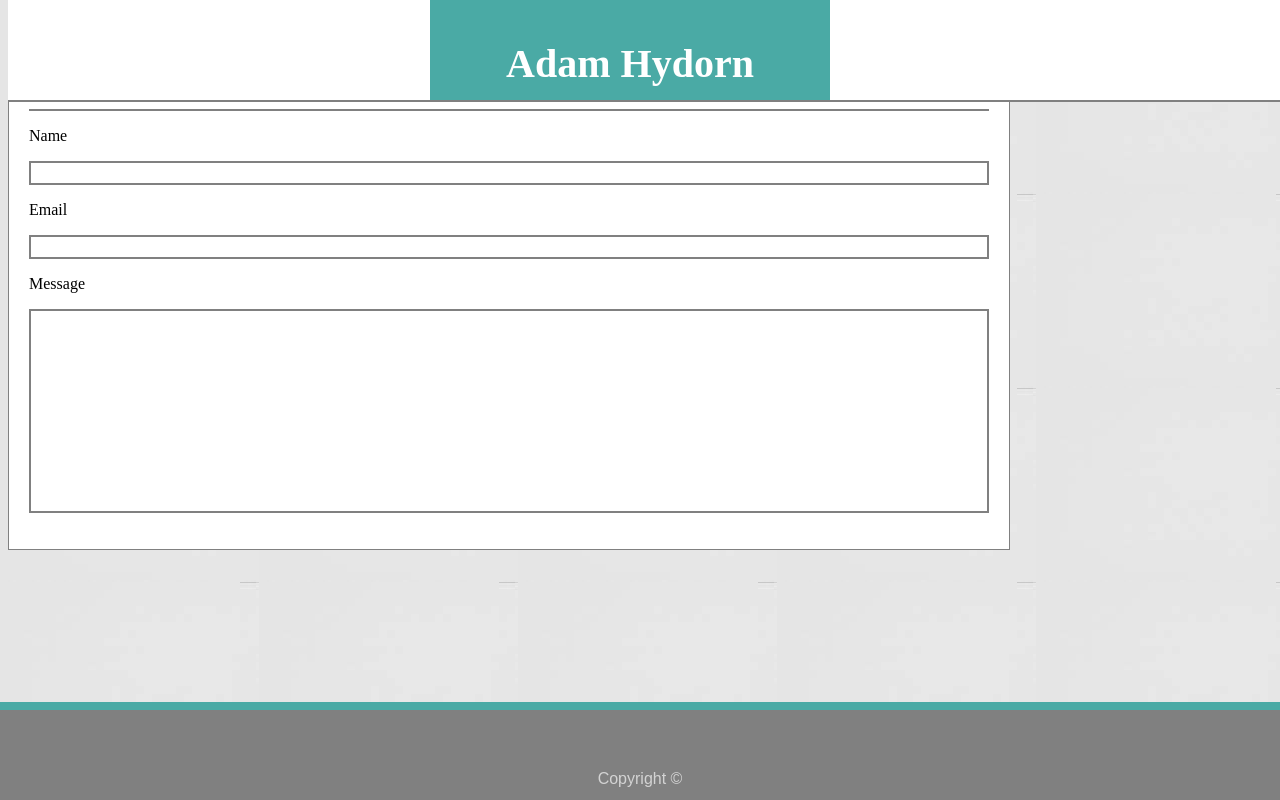
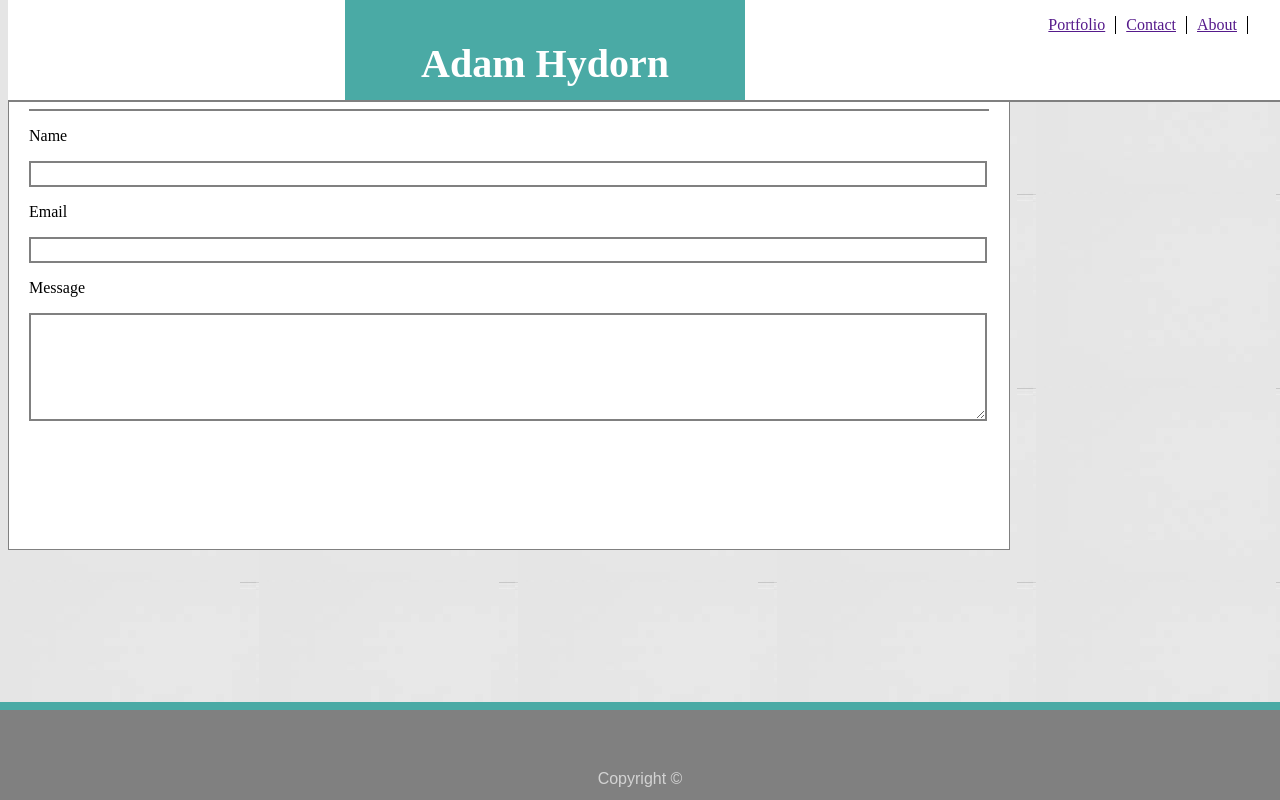
Before and after one commit to ahydorn/Basic-Portfolio, a plain HTML site: page contact.html in a window 1280 px wide. Drawn offline with Linux system fonts and the light colour scheme.

Commit message:
fixed name-box positioning, added links to header

```diff
--- a/assets/css/style.css
+++ b/assets/css/style.css
@@ -3,6 +3,19 @@
 body {
     /* background-image: url("./assets/images/wallpaper.jpg"); */
     background-image: url("../images/wallpaper.jpg");
+}
+
+ul {
+    list-style: none;
+    margin-right: 30px;
+}
+
+.nav-links {
+    display: inline;
+    float: right;
+    margin-right: 10px;
+    border-right: 1px solid black;
+    padding-right: 10px;
 }
 
 .header {
@@ -49,12 +62,12 @@ body {
 
 #name-block {
     position: fixed;
-    left: 430px;
-    top: 0px;
+    left: 345px;
+    /* top: 0px; */
     background-color: #4aaaa5;
-    height: 60px;
+    height: 100px;
     width: 400px;
-    padding-top: 40px;
+    /* padding-top: 40px; */
     margin-top: 0px;
     text-align: center;
     font-size: 30pt;
@@ -67,8 +80,8 @@ body {
     top: 100px;
     border: 2px solid lightgray;
     margin-top: 20px;
-    margin-left: 25%;
-    width: 960px;
+    margin-left: 20%;
+    width: 1000px;
     font-family: "font-family: 'Georgia', Times, Times New Roman, serif";
     background-color: white;
 }
@@ -134,10 +147,31 @@ body {
     border: 2px solid gray;
 }
 
-#email-box {
+
+/* #email-box {
     height: 20px;
     border: 2px solid gray;
+} */
+
+input {
+    height: 20px;
+    width: 950px;
+    border: 2px solid gray;
 }
+
+textarea {
+    width: 950px;
+    height: 100px;
+    border: 2px solid gray;
+}
+
+
+/* input {
+    padding: 12px 20px;
+    margin: 8px 0;
+    box-sizing: border-box;
+    width: 956px;
+} */
 
 #message-box {
     height: 200px;
--- a/contact.html
+++ b/contact.html
@@ -14,9 +14,14 @@
     <div class="header">
         <div id=name-block>
             <strong>
-                Adam Hydorn
-            </strong>
+                        <p>Adam Hydorn</p>
+                    </strong>
         </div>
+        <ul>
+            <li class="nav-links"><a href="">About</a></li>
+            <li class="nav-links"><a href="">Contact</a></li>
+            <li class="nav-links"><a href="">Portfolio</a></li>
+        </ul>
     </div>
     <div id="message-submission">
         <div id="contact-heading">
@@ -27,15 +32,17 @@
         <p>
             Name
         </p>
-        <div id="name-box"></div>
+        <!-- <div id="name-box"> -->
+        <input>
+        <!-- </div> -->
         <p>
             Email
         </p>
-        <div id="email-box"></div>
+        <input>
         <p>
             Message
         </p>
-        <div id="message-box"></div>
+        <textarea></textarea>
     </div>
     <div class="footer">
         <div id="copyright">
```
Also changed, not shown: index.html (+8 -3 lines).
